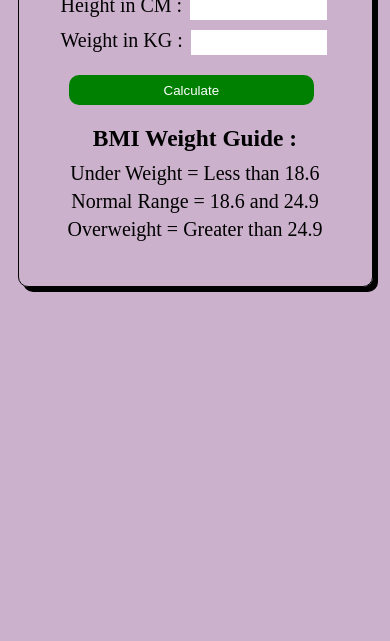
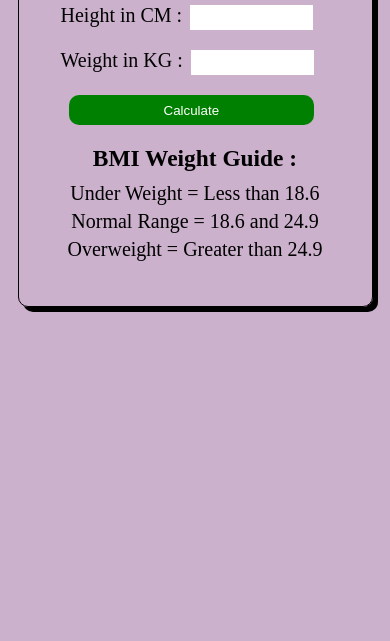
Before and after one commit to genze121/BMI-Calculator, a plain HTML site: page index.html in a window 390 px wide. Shown: the part 203-844 px from the top of the page. Drawn offline with Linux system fonts and the light colour scheme.

Commit message:
Updated the media query.

```diff
--- a/style.css
+++ b/style.css
@@ -70,8 +70,8 @@ button {
     }
 
     input[type="text"] {
-        width: 50%;
-        margin-top: 10px;
+        width: 45%;
+        margin-top: 20px;
         margin-left: 8px;
     }
 
```
